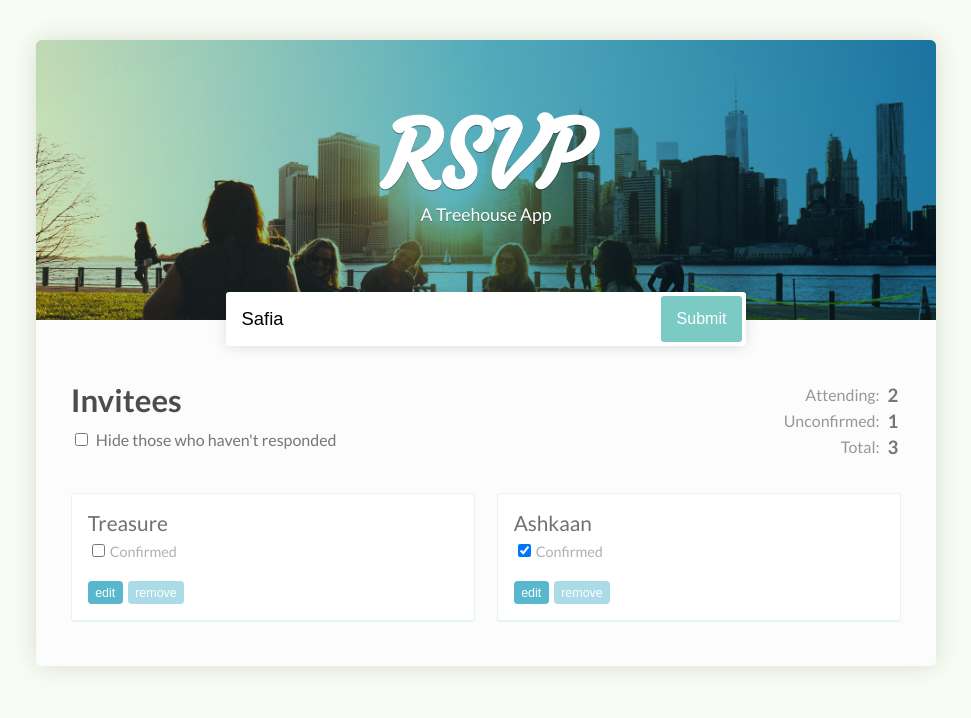
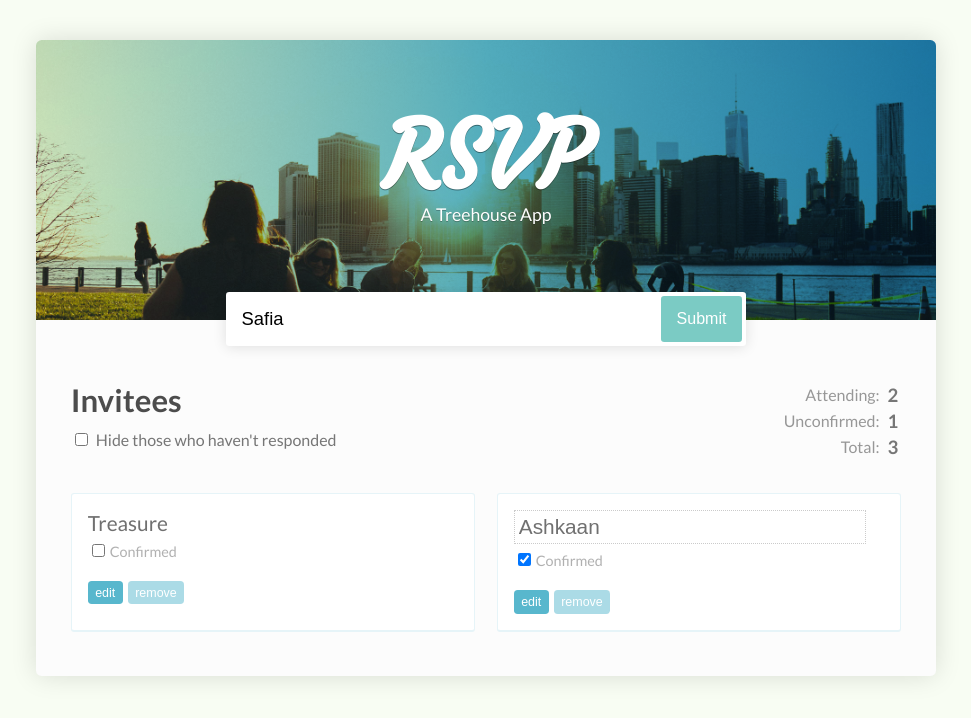
Before and after one commit to goozgooz/rsvp, a React (Create React App) app: page / in a window 1280 px wide. Shown: the top 718 px of the page, without its empty margins (154-1125 px from the left). Built offline with nearby package versions, Linux system fonts and the light colour scheme.

Commit message:
editing name

```diff
--- a/src/App.js
+++ b/src/App.js
@@ -7,11 +7,13 @@ class App extends Component {
     guests: [
       {
         name: 'Treasure',
-        isConfirmed: false
+        isConfirmed: false,
+        isEditing: false
       },
       {
         name: 'Ashkaan',
         isConfirmed: true,
+        isEditing: true
       }
     ],
   }
@@ -20,17 +22,39 @@ class App extends Component {
     return this.state.guests.length;
   }
 
-  toggleConfirm = (index) => {
+  editName = (i, newName) => {
     this.setState(prevState => ({
-      guests: prevState.guests.map((guest, i) => {
-        if (index === i) {
-          return {...guest, isConfirmed: !guest.isConfirmed}
+      guests: prevState.guests.map((guest, index) => {
+        if (i === index) {
+          return {...guest, name: newName};
         } else {
           return guest;
         }
       })
     }))
   }
+
+  toggleSwitch = (index, property) => {
+    this.setState(prevState => ({
+      guests: prevState.guests.map((guest, i) => {
+        if (index === i) {
+          return {...guest, [property]: !guest[property]}
+        } else {
+          return guest;
+        }
+      })
+    }))
+  }
+
+
+
+  toggleEdit = (i) => {
+    this.toggleSwitch(i, 'isEditing');
+  }
+  toggleConfirm = (i) => {
+    this.toggleSwitch(i, 'isConfirmed');
+  }
+
 
   render() {
     return (
@@ -66,7 +90,12 @@ class App extends Component {
               </tr>
             </tbody>
           </table>
-          <GuestList guests = {this.state.guests} toggleConfirm={this.toggleConfirm}/>
+          <GuestList
+            guests = {this.state.guests}
+            toggleEdit={this.toggleEdit}
+            toggleConfirm={this.toggleConfirm}
+            editName={this.editName}
+          />
         </div>
       </div>
     );
--- a/src/Guest.js
+++ b/src/Guest.js
@@ -1,11 +1,17 @@
 import React from 'react';
 import PropTypes from 'prop-types';
 
+import GuestName from './GuestName';
+
 const Guest = (props) => {
-  let {guest, toggleConfirm, index} = props;
+  let {guest, toggleConfirm, toggleEdit, editName, index} = props;
   return (
     <li>
-      <span>{guest.name}</span>
+      <GuestName
+        isEditing={guest.isEditing}
+        name={guest.name}
+        editName={(e) => editName(e.target.value)}
+      />
       <label>
         <input
           type="checkbox"
@@ -15,7 +21,7 @@ const Guest = (props) => {
           Confirmed
       </label>
 
-      <button>edit</button>
+      <button onClick={toggleEdit}>edit</button>
       <button>remove</button>
     </li>
   )
@@ -25,8 +31,11 @@ const Guest = (props) => {
 Guest.propTypes = {
   guest: PropTypes.shape({
     name: PropTypes.string.isRequired,
-    isConfirmed: PropTypes.bool.isRequired
+    isConfirmed: PropTypes.bool.isRequired,
+    isEditing: PropTypes.bool.isRequired
   }),
-  toggleConfirm: PropTypes.func.isRequired
+  toggleConfirm: PropTypes.func.isRequired,
+  toggleEdit: PropTypes.func.isRequired,
+  editName: PropTypes.func.isRequired,
 };
 export default Guest ;
--- a/src/GuestList.js
+++ b/src/GuestList.js
@@ -3,13 +3,16 @@ import PropTypes from 'prop-types';
 import Guest from './Guest';
 
 const GuestList = (props) => {
-  let {guests, toggleConfirm} = props;
+  let {guests, toggleConfirm, toggleEdit, editName} = props;
 
   let guestList = guests.map((guest,i) => (
     <Guest
       key={i}
       guest={guest}
-      toggleConfirm={() => toggleConfirm(i)} />
+      toggleConfirm={() => toggleConfirm(i)}
+      toggleEdit={() => toggleEdit(i)}
+      editName={(newName) => editName(i, newName)}
+    />
   ));
 
   return (
@@ -20,7 +23,9 @@ const GuestList = (props) => {
 };
 
 GuestList.propTypes = {
+  editName: PropTypes.func.isRequired,
   guests: PropTypes.array.isRequired,
-  toggleConfirm: PropTypes.func.isRequired
+  toggleConfirm: PropTypes.func.isRequired,
+  toggleEdit: PropTypes.func.isRequired
 };
 export default GuestList;
--- /dev/null
+++ b/src/GuestName.js
@@ -0,0 +1,19 @@
+import React from 'react';
+import PropTypes from 'prop-types';
+
+const GuestName = (props) => {
+  let {isEditing, name, editName} = props;
+  return isEditing ?
+    <input
+      onChange={editName}
+      type='text'
+      value={name} />
+    :
+    <span> {name} </span>
+}
+
+GuestName.propTypes = {
+  isEditing: PropTypes.bool.isRequired
+}
+
+export default GuestName;
```
